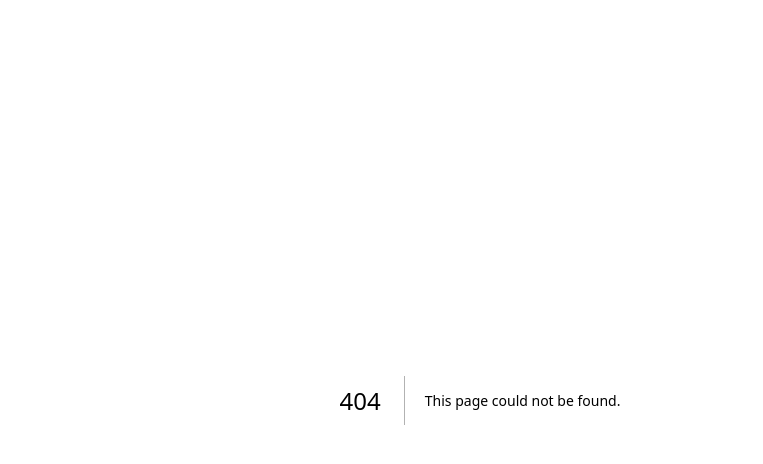
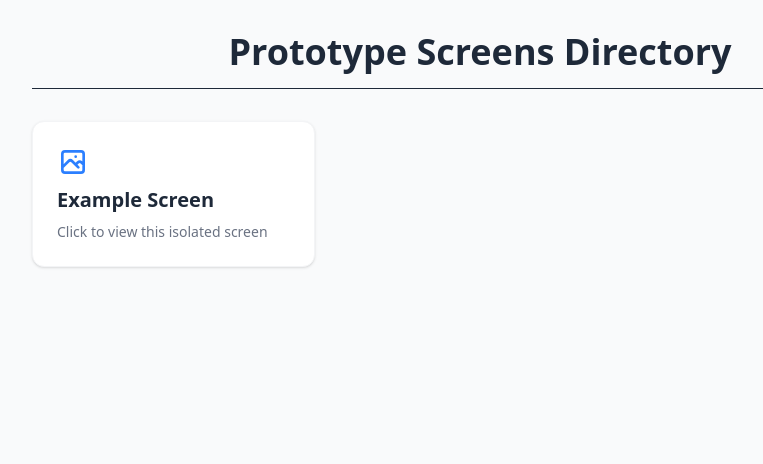
Before and after one commit to Ahmed-Al-sineiti/Akarati-, a Next.js app: page /Akarati-/screens in a window 1280 px wide. Before the commit this address had no page. Shown: the top 464 px of the page, without its empty margins (160-923 px from the left). Built offline with nearby package versions, Linux system fonts and the light colour scheme.

Commit message:
Add isolated screens setup

```diff
--- /dev/null
+++ b/src/app/(screens)/layout.tsx
@@ -0,0 +1,11 @@
+export default function ScreensLayout({
+  children,
+}: {
+  children: React.ReactNode;
+}) {
+  return (
+    <div className="bg-white min-h-screen text-black">
+      {children}
+    </div>
+  );
+}
--- /dev/null
+++ b/src/app/(screens)/screens/example/page.tsx
@@ -0,0 +1,16 @@
+export default function ExampleScreen() {
+  return (
+    <div className="flex items-center justify-center min-h-screen bg-gray-100 p-4">
+      <div className="bg-white p-8 rounded-2xl shadow-lg max-w-sm w-full text-center">
+        <h1 className="text-2xl font-bold text-gray-800 mb-4">Example Screen</h1>
+        <p className="text-gray-600 mb-6">
+          This is an isolated screen. It does not have the dashboard sidebar or navbar.
+          You can build your custom designs here and send the link to the client.
+        </p>
+        <button className="bg-blue-600 text-white font-medium py-2 px-6 rounded-lg hover:bg-blue-700 transition-colors">
+          Interactive Button
+        </button>
+      </div>
+    </div>
+  );
+}
--- /dev/null
+++ b/src/app/(screens)/screens/page.tsx
@@ -0,0 +1,38 @@
+import Link from "next/link";
+
+export default function ScreensIndex() {
+  const screens = [
+    { name: "Example Screen", path: "/screens/example" },
+    // You can add more screens here in the future
+  ];
+
+  return (
+    <div className="min-h-screen p-8 bg-gray-50 flex flex-col items-center font-sans">
+      <div className="w-full max-w-4xl">
+        <h1 className="text-4xl font-bold text-gray-800 mb-8 text-center border-b pb-4">
+          Prototype Screens Directory
+        </h1>
+
+        {screens.length === 0 ? (
+          <p className="text-gray-500 text-center">No screens available yet.</p>
+        ) : (
+          <div className="grid grid-cols-1 sm:grid-cols-2 md:grid-cols-3 gap-6">
+            {screens.map((screen, index) => (
+              <Link
+                key={index}
+                href={screen.path}
+                className="block bg-white p-6 rounded-xl shadow-sm hover:shadow-md border border-gray-100 transition-all hover:-translate-y-1"
+              >
+                <div className="text-blue-500 mb-2">
+                  <svg className="w-8 h-8" fill="none" stroke="currentColor" viewBox="0 0 24 24" xmlns="http://www.w3.org/2000/svg"><path strokeLinecap="round" strokeLinejoin="round" strokeWidth={2} d="M4 16l4.586-4.586a2 2 0 012.828 0L16 16m-2-2l1.586-1.586a2 2 0 012.828 0L20 14m-6-6h.01M6 20h12a2 2 0 002-2V6a2 2 0 00-2-2H6a2 2 0 00-2 2v12a2 2 0 002 2z" /></svg>
+                </div>
+                <h2 className="text-xl font-semibold text-gray-800">{screen.name}</h2>
+                <p className="text-sm text-gray-500 mt-2">Click to view this isolated screen</p>
+              </Link>
+            ))}
+          </div>
+        )}
+      </div>
+    </div>
+  );
+}
```
